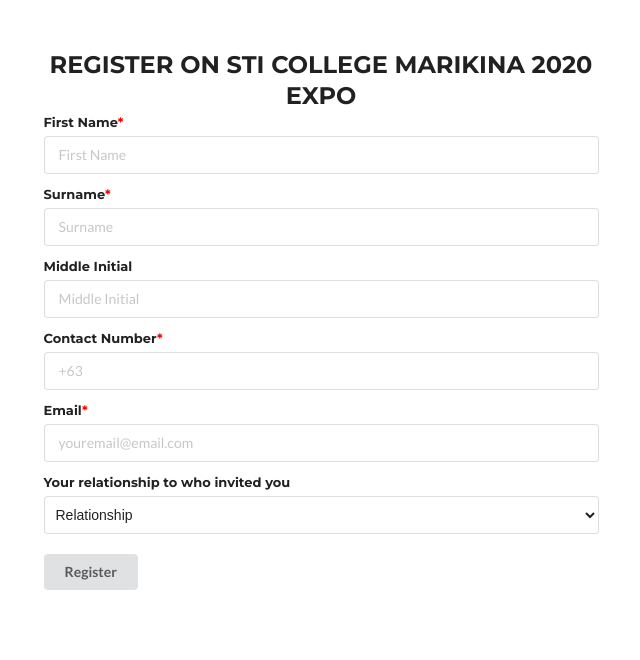
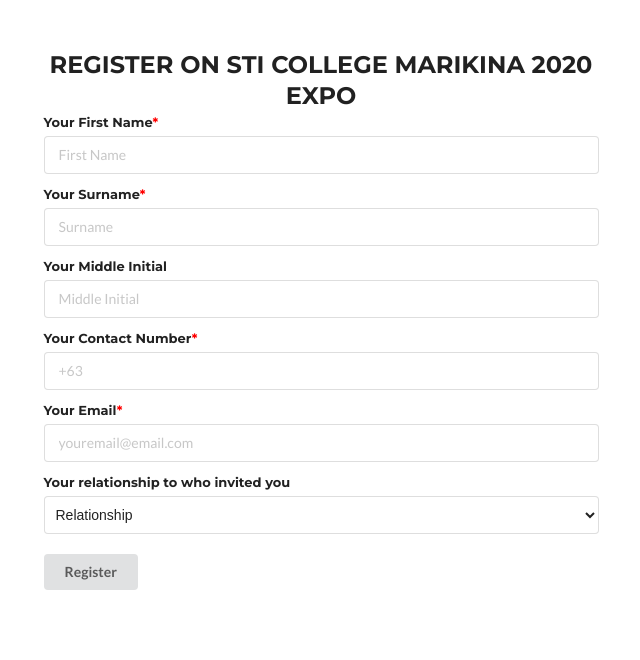
Before and after one commit to hansJustine/register-qr-code, a Node server app: page / in a window 1280 px wide. Shown: the top 660 px of the page, without its empty margins (319-959 px from the left). Run offline with Node 20, Linux system fonts and the light colour scheme; some libraries are stand-ins or nearby versions.

Commit message:
prepend Your

```diff
--- a/views/registerQR.ejs
+++ b/views/registerQR.ejs
@@ -39,15 +39,15 @@
                 <h1 class="ui header center aligned editHeader">Register on STI College Marikina 2020 Expo</h1>
                 <div class="ui form">
                     <div class="field">
-                        <label for="firstName">First Name<span class="requiredField">*</span></label>
+                        <label for="firstName">Your First Name<span class="requiredField">*</span></label>
                         <input type="text" placeholder="First Name" name="firstName" class="regInput" required>
-                        <label for="surname">Surname<span class="requiredField">*</span></label>
+                        <label for="surname">Your Surname<span class="requiredField">*</span></label>
                         <input type="text" placeholder="Surname" name="surname" class="regInput" required>
-                        <label for="mi">Middle Initial</label>
+                        <label for="mi">Your Middle Initial</label>
                         <input type="text" placeholder="Middle Initial" name="mi" class="regInput">
-                        <label for="contactNum">Contact Number<span class="requiredField">*</span></label>
+                        <label for="contactNum">Your Contact Number<span class="requiredField">*</span></label>
                         <input type="number" placeholder="+63" name="contactNum" class="regInput" required>
-                        <label for="email">Email<span class="requiredField">*</span></label>
+                        <label for="email">Your Email<span class="requiredField">*</span></label>
                         <input type="email" placeholder="youremail@email.com" name="email" class="regInput" required>
                         <label for="inviterRelationship">Your relationship to who invited you</label>
                         <select class="ui fluid dropdown" id="inviterRelationship" aria-required="true" class="regInput" onchange='ifOthers(this.value);'>
```
